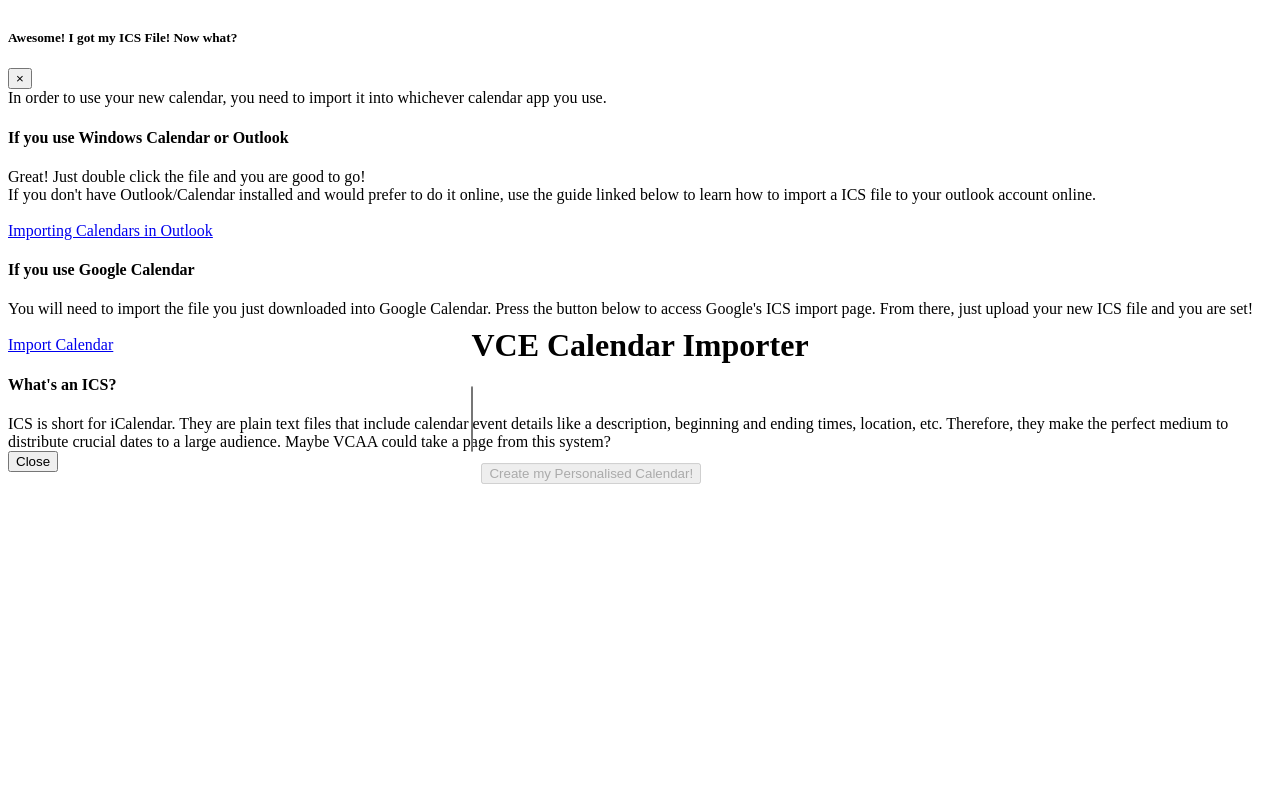
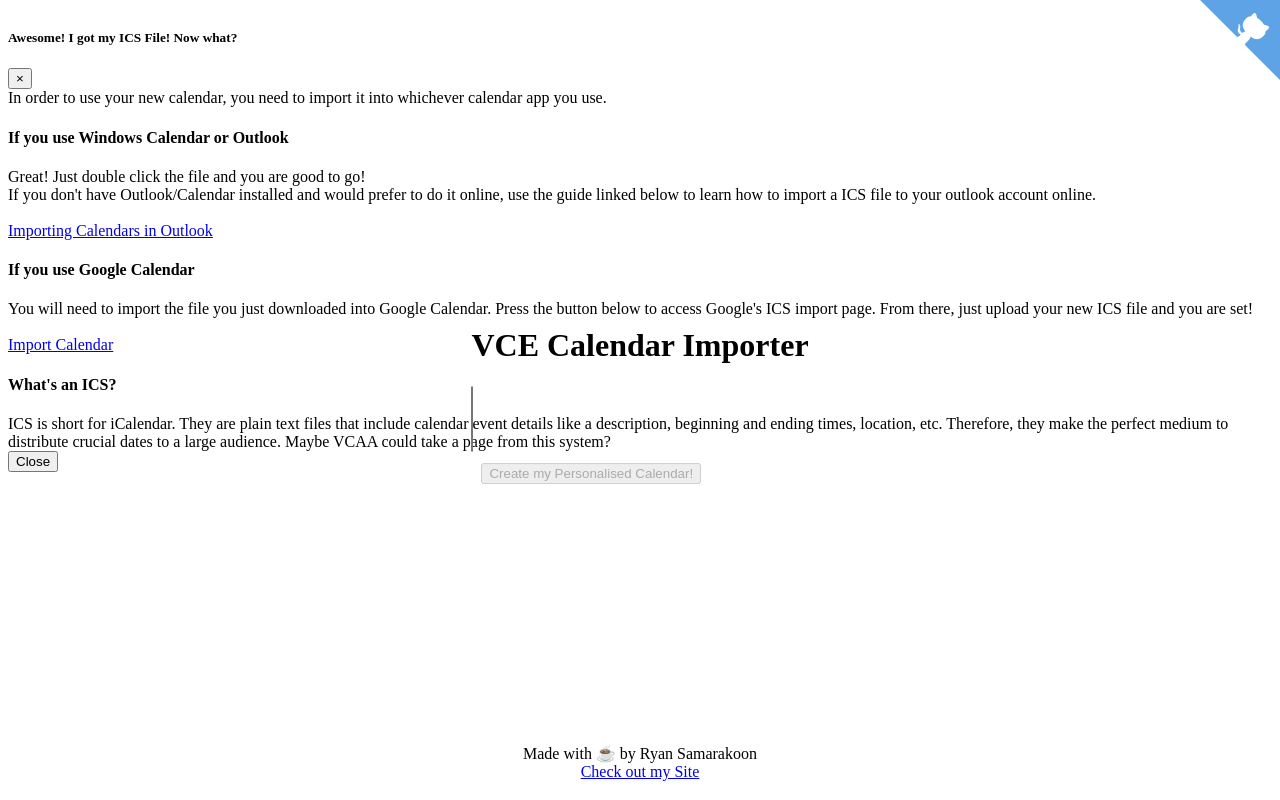
Before and after one commit to Ry-DS/vce-exam-calendar-importer, a website: page index.html in a window 1280 px wide. Drawn offline with Linux system fonts and the light colour scheme; a script that the page names is missing; a web font is replaced by a local one.

Commit message:
Added promo stuff

```diff
--- a/css/main.css
+++ b/css/main.css
@@ -1,3 +1,4 @@
+@import url(https://fonts.googleapis.com/css?family=Magra);
 body {
     height: 100%;
     display: flex;
@@ -12,3 +13,11 @@
     -ms-transform: translateY(-50%);
     transform: translateY(-50%);
 }
+
+footer {
+    position: absolute;
+    top: 100%;
+    margin-top: -3.5em;
+    text-align: center;
+    font-family: "Magra";
+}
--- a/index.html
+++ b/index.html
@@ -8,6 +8,45 @@
     <link href="css/main.css" rel="stylesheet">
 </head>
 <body>
+<a aria-label="View source on GitHub" class="github-corner"
+   href="https://github.com/SimplyBallistic/vce-exam-calendar-importer/" target="_blank">
+    <svg aria-hidden="true" height="80"
+         style="fill:#5da3e6; color:#fff; position: absolute; top: 0; border: 0; right: 0;" viewBox="0 0 250 250"
+         width="80">
+        <path d="M0,0 L115,115 L130,115 L142,142 L250,250 L250,0 Z"></path>
+        <path class="octo-arm"
+              d="M128.3,109.0 C113.8,99.7 119.0,89.6 119.0,89.6 C122.0,82.7 120.5,78.6 120.5,78.6 C119.2,72.0 123.4,76.3 123.4,76.3 C127.3,80.9 125.5,87.3 125.5,87.3 C122.9,97.6 130.6,101.9 134.4,103.2"
+              fill="currentColor" style="transform-origin: 130px 106px;"></path>
+        <path class="octo-body"
+              d="M115.0,115.0 C114.9,115.1 118.7,116.5 119.8,115.4 L133.7,101.6 C136.9,99.2 139.9,98.4 142.2,98.6 C133.8,88.0 127.5,74.4 143.8,58.0 C148.5,53.4 154.0,51.2 159.7,51.0 C160.3,49.4 163.2,43.6 171.4,40.1 C171.4,40.1 176.1,42.5 178.8,56.2 C183.1,58.6 187.2,61.8 190.9,65.4 C194.5,69.0 197.7,73.2 200.1,77.6 C213.8,80.2 216.3,84.9 216.3,84.9 C212.7,93.1 206.9,96.0 205.4,96.6 C205.1,102.4 203.0,107.8 198.3,112.5 C181.9,128.9 168.3,122.5 157.7,114.1 C157.9,116.9 156.7,120.9 152.7,124.9 L141.0,136.5 C139.8,137.7 141.6,141.9 141.8,141.8 Z"
+              fill="currentColor"></path>
+    </svg>
+</a>
+<style>.github-corner:hover .octo-arm {
+    animation: octocat-wave 560ms ease-in-out
+}
+
+@keyframes octocat-wave {
+    0%, 100% {
+        transform: rotate(0)
+    }
+    20%, 60% {
+        transform: rotate(-25deg)
+    }
+    40%, 80% {
+        transform: rotate(10deg)
+    }
+}
+
+@media (max-width: 500px) {
+    .github-corner:hover .octo-arm {
+        animation: none
+    }
+
+    .github-corner .octo-arm {
+        animation: octocat-wave 560ms ease-in-out
+    }
+}</style>
 <div class="main">
     <div class="container text-center" style="display: block">
         <h1>VCE Calendar Importer</h1>
@@ -28,6 +67,12 @@
     </div>
 
 </div>
+<footer>
+    Made with <span>☕</span> by Ryan Samarakoon<br>
+    <a href="http://ryan-s.me" target="_blank">Check out my Site</a>
+
+
+</footer>
 <div aria-hidden="true" aria-labelledby="modalLabel" class="modal fade" id="finished-modal" role="dialog" tabindex="-1">
     <div class="modal-dialog" role="document">
         <div class="modal-content">
```
